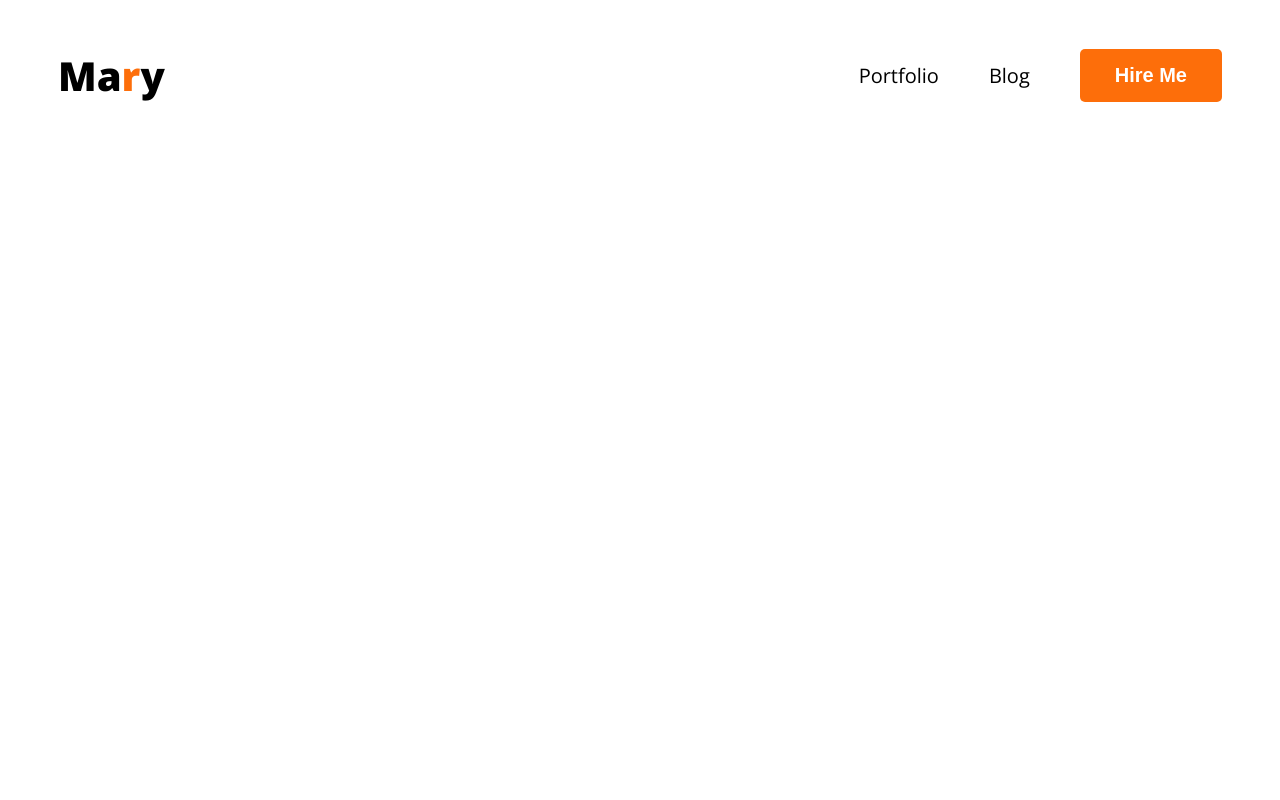
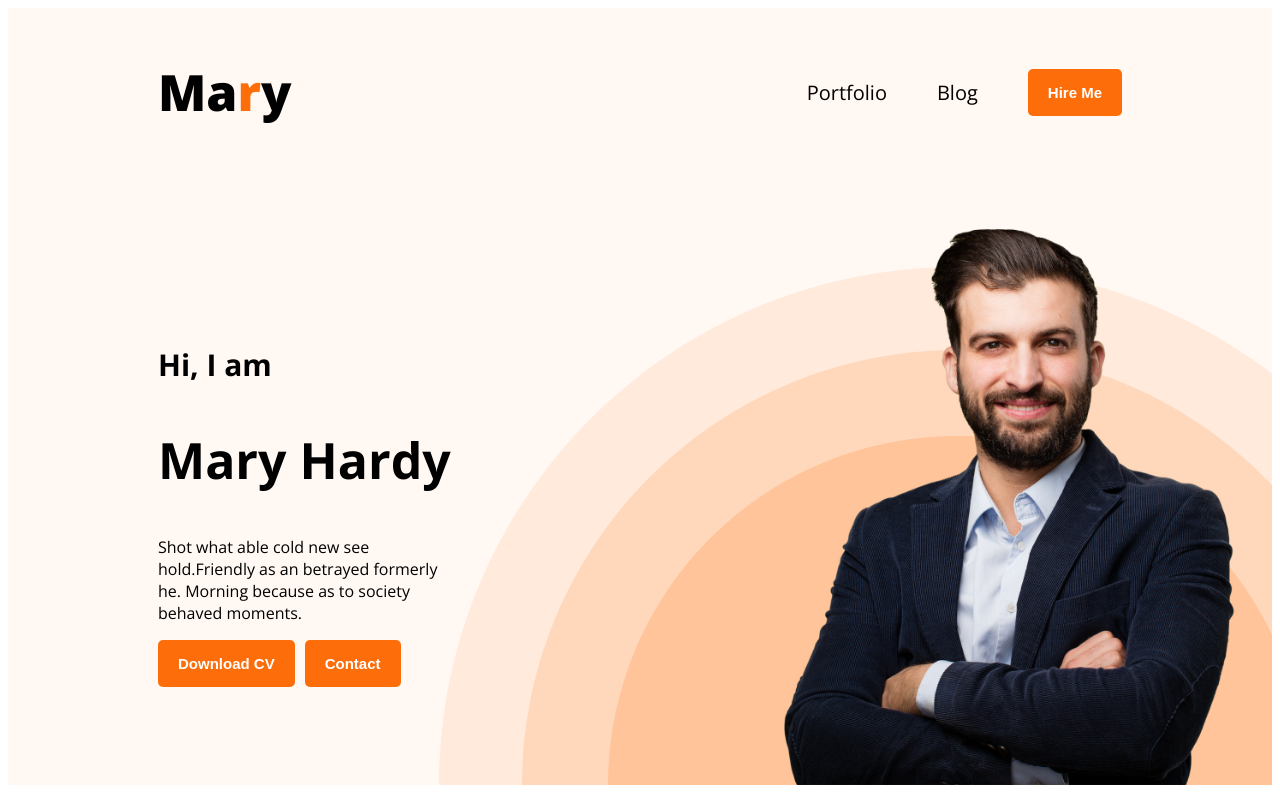
Before and after one commit to ZiaSIfat/web-developer-portfolio, a plain HTML site: page index.html in a window 1280 px wide. Drawn offline with nearby package versions, Linux system fonts and the light colour scheme.

Commit message:
banner added

```diff
--- a/index.html
+++ b/index.html
@@ -10,8 +10,8 @@
 <link href="https://fonts.googleapis.com/css2?family=Open+Sans:ital,wdth,wght@0,75..100,300..800;1,75..100,300..800&display=swap" rel="stylesheet">
 </head>
 <body>
-    <header>
-        <nav class="">
+    <header class="header" >
+        <nav >
             <h3 class="nav-title">Ma<span class="span">r</span>y</h3>
             <ul>
                 <li><a href="">Portfolio</a></li>
@@ -21,6 +21,18 @@
 
             </ul>
         </nav>
+        <section class="banner">
+            <div class="banner-container">
+                <h4 class="title">Hi, I am</h4>
+                <h2 class="main-title">Mary Hardy</h2>
+                <p class="banner-content">Shot what able cold new see hold.Friendly as an betrayed formerly he. Morning because as to society behaved moments.</p>
+               <div class="btn-div">
+                <button class="btn-primary">Download CV</button><button class="btn-primary btn-c ">Contact</button>
+               </div>
+
+            </div>
+            <img class="header-img" src="images/hardy.png" alt="">
+        </section>
     </header>
     <main>
 
--- a/styles/styles.css
+++ b/styles/styles.css
@@ -1,15 +1,21 @@
 body{
 
         font-family: "Open Sans", sans-serif;
+}
+.header{
+    background-color: #FFF8F3;
+    background-image: url('../images/header_bg.png');
+    background-repeat: no-repeat;
+    background-position: bottom right;
 }
 nav {
     display: flex;
     justify-content: space-between;
     align-items: center;
-    margin: 0 50px;
+    margin: 0 150px;
 }
 .nav-title{
-    font-size: 40px;
+    font-size: 50px;
     font-weight: 800;
     /* text-align: center; */
 }
@@ -35,8 +41,37 @@ nav li{
     background-color: #FD6E0A;
     border: 0;
     color: white;
-    padding: 15px 35px;
+    padding: 15px 20px;
     border-radius: 5px;
-    font-size: 20px;
+    font-size: 15px;
     font-weight: 700;
 }
+
+.banner{
+    display: flex;
+    padding: 30px 30px 0px 150px;
+    align-items: center;
+   justify-content: space-between;
+}
+
+.title{
+    font-size: 30px;
+}
+.main-title{
+    font-size: 50px;
+    font-weight: 700;
+}
+.header-img{
+    width: 500px;
+    margin-bottom:0px ;
+}
+.banner-container{
+    max-width: 300px;
+
+}
+.btn-div{
+    display: flex;
+}
+.btn-c{
+    margin-left: 10px;
+}
```
